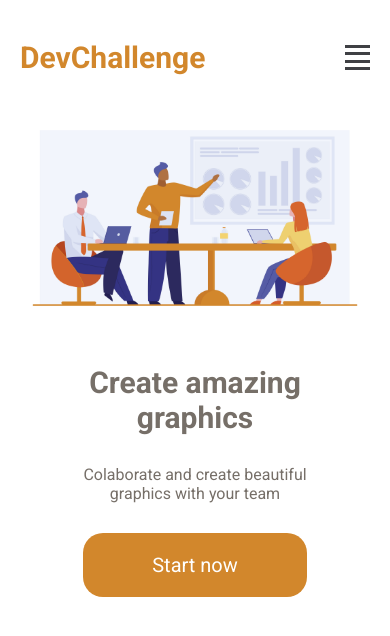
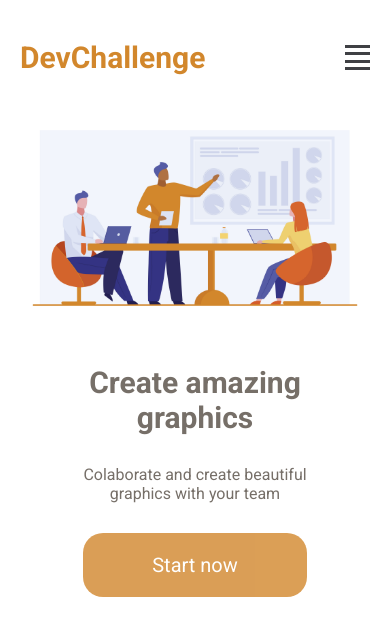
Before and after one commit to rafaelmassaro/Amazing-Graph, a plain HTML site: page index.html in a window 390 px wide. In both pictures the pointer is over the link "Start now". Drawn offline with Linux system fonts and the light colour scheme.

```diff
--- a/assets/css/styles.css
+++ b/assets/css/styles.css
@@ -111,6 +111,11 @@ main{
     width: 80%;
     padding: 2rem;
     border-radius: 20px;
+    transition: all 0.6 ease-in;
+}
+
+.button:hover{
+    opacity: 0.8;
 }
 
 @media (min-width: 465px){
```
